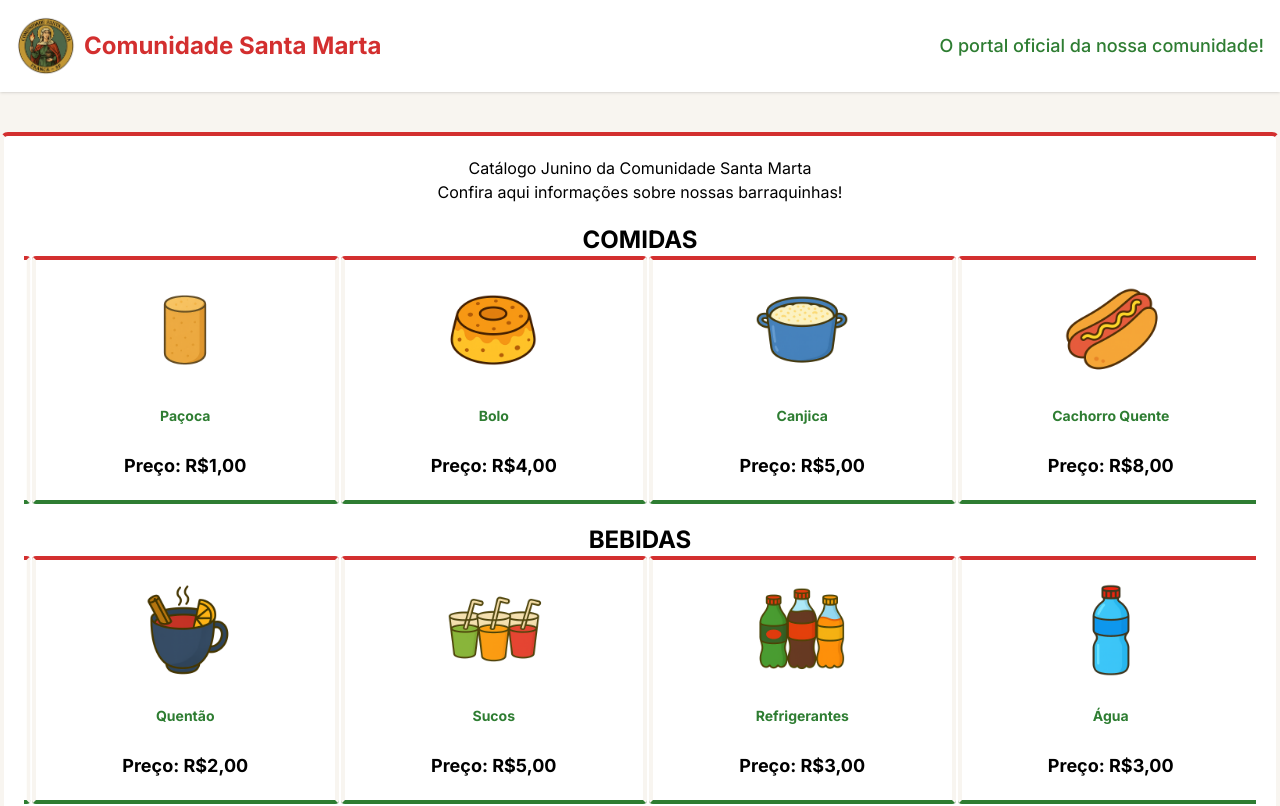
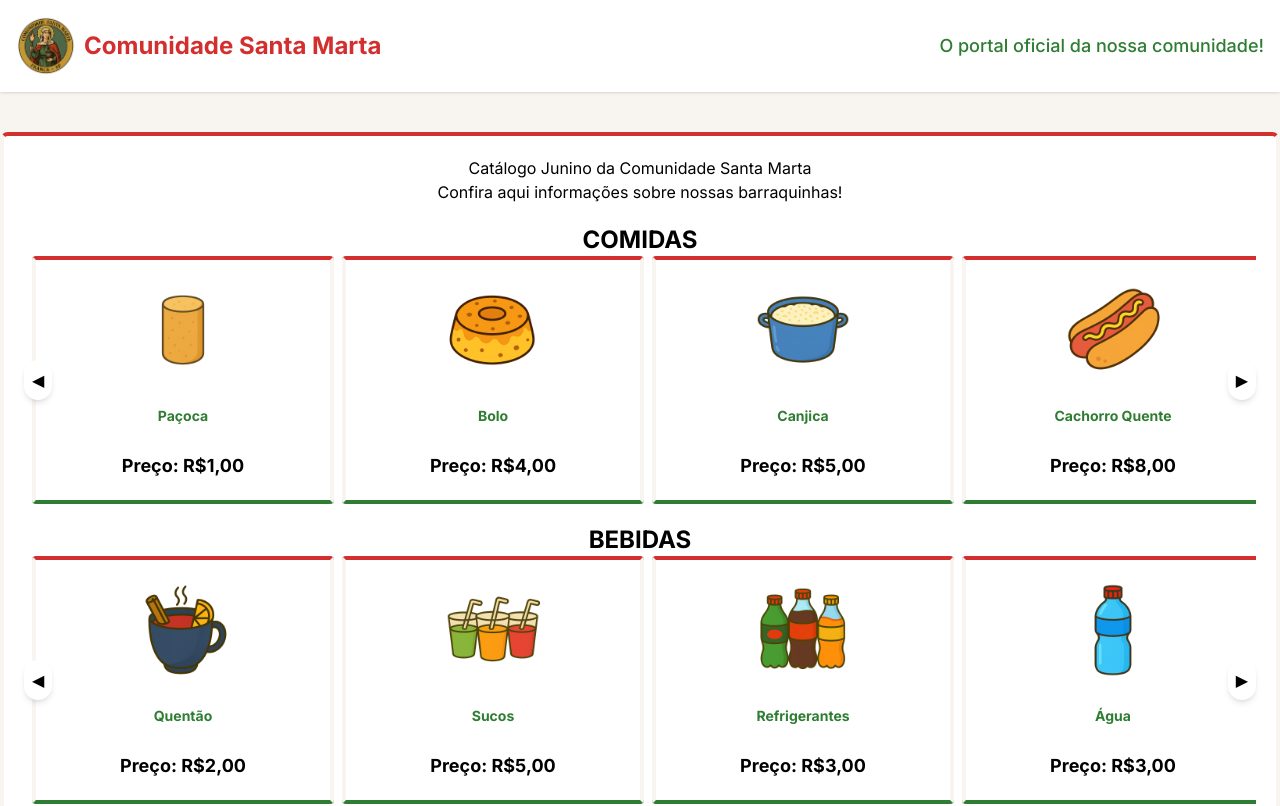
Before and after one commit to JoaoVictorCRP/cardapio-junino-santa-marta, a Next.js app: page / in a window 1280 px wide. Shown: the top 806 px of the page. Built offline with nearby package versions, Linux system fonts and the light colour scheme.

Commit message:
feat | setinhas no carousel

```diff
--- a/app/components/Carousel.jsx
+++ b/app/components/Carousel.jsx
@@ -1,15 +1,16 @@
 "use client"
 import { useKeenSlider } from "keen-slider/react"
 import "keen-slider/keen-slider.min.css"
+import {useRef} from "react";
 
 export default function Carousel({ children }) {
-    const [sliderRef] = useKeenSlider({
+    const [sliderRef, slider] = useKeenSlider({
         loop: true,
         mode: "snap",
         draggable: true,
         slides: {
             perView: 4,
-            spacing: 2,
+            spacing: 8,
             breakpoints: {
                 "(min-width: 640px)": {
                     perView: 2.2,
@@ -25,6 +26,17 @@ export default function Carousel({ children }) {
     })
 
     return (
+        <div className="relative w-full">
+            {/* Botão Esquerdo */}
+            <button
+                onClick={() => slider.current?.prev()}
+                className="absolute left-0 top-1/2 z-10 -translate-y-1/2 bg-white p-2 rounded-full shadow-md hover:bg-gray-100"
+                aria-label="Anterior"
+            >
+                ◀
+            </button>
+
+            {/* Carrossel */}
             <div ref={sliderRef} className="keen-slider px-2">
                 {children.map((child, index) => (
                     <div className="keen-slider__slide min-w-2xl" key={index}>
@@ -32,5 +44,15 @@ export default function Carousel({ children }) {
                     </div>
                 ))}
             </div>
+
+            {/* Botão Direito */}
+            <button
+                onClick={() => slider.current?.next()}
+                className="absolute right-0 top-1/2 z-10 -translate-y-1/2 bg-white p-2 rounded-full shadow-md hover:bg-gray-100"
+                aria-label="Próximo"
+            >
+                ▶
+            </button>
+        </div>
     )
 }
```
Lines whose indentation alone changed are shown as unchanged.
